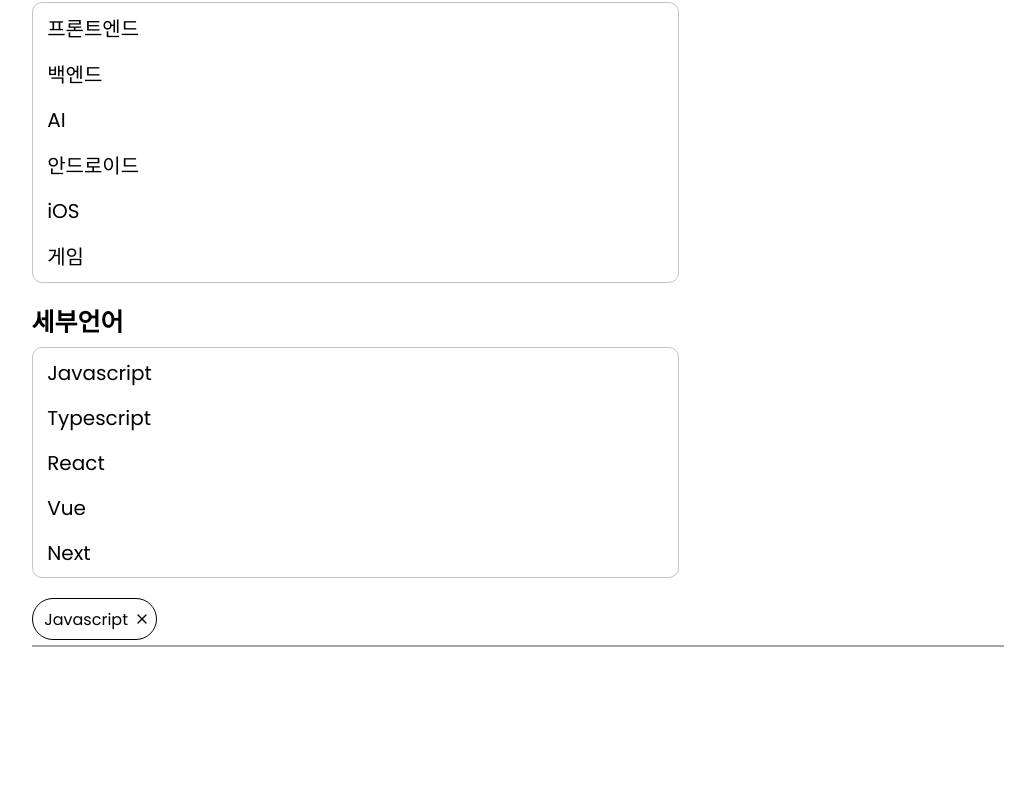
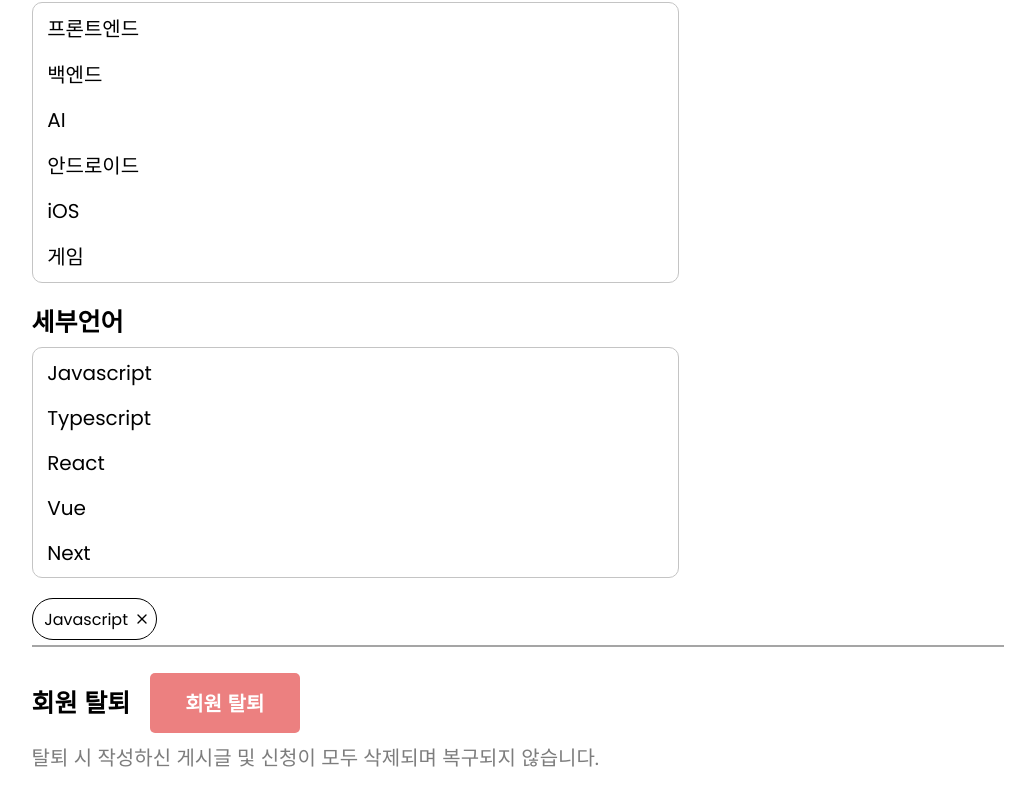
Before and after one commit to Frame-in-Puzzle/Puzzle-Front, a React (Create React App) app: page /profile in a window 1280 px wide. Shown: the part 1316-2121 px from the top of the page, without its empty margins (122-1157 px from the left). Before the commit the page ends 2014 px from the top, so only its background shows below. Built offline with nearby package versions, Linux system fonts and the light colour scheme; a web font is replaced by a local one.

Commit message:
Add : Profile Page 추가

```diff
--- a/src/Pages/Profilepage/Profilepage.tsx
+++ b/src/Pages/Profilepage/Profilepage.tsx
@@ -11,10 +11,17 @@ const Profilepage = () => {
   return (
     <div css={S.Positioner}>
       <Header />
-      <div css={S.ProfileContainer}>
-        <ProfileHeader />
-        <ProfileInfo />
-        <ProfileSelectBox />
+      <ProfileHeader />
+      <ProfileInfo />
+      <ProfileSelectBox />
+      <div css={S.BottomTextContainer}>
+        <div css={S.TextButtonWrapper}>
+          <label css={S.Text}>회원 탈퇴</label>
+          <button css={S.Button}>회원 탈퇴</button>
+        </div>
+        <p css={S.WarningMessage}>
+          탈퇴 시 작성하신 게시글 및 신청이 모두 삭제되며 복구되지 않습니다.
+        </p>
       </div>
     </div>
   );
--- a/src/Pages/Profilepage/Style.ts
+++ b/src/Pages/Profilepage/Style.ts
@@ -1,8 +1,38 @@
 import { css } from "@emotion/react";
+import { theme } from "../../Styles/theme";
 
 export const Positioner = css`
   width: 100%;
-  height: 100%;
+  height: 120%;
 `;
 
-export const ProfileContainer = css``;
+export const BottomTextContainer = css`
+  width: 100%;
+  padding: 4% 12%;
+  margin-top: -6%;
+`;
+
+export const TextButtonWrapper = css`
+  margin-bottom: 1%;
+`;
+
+export const WarningMessage = css`
+  color: #7d7d7d;
+  font-size: ${theme.fonts.h5};
+`;
+
+export const Text = css`
+  font-size: ${theme.fonts.h4};
+  font-weight: 600;
+`;
+
+export const Button = css`
+  ${theme.buttons.Medium};
+  background: #ec8080;
+  border-radius: 5px;
+  font-size: ${theme.fonts.h5};
+  font-weight: 600;
+  color: #ffffff;
+  text-align: center;
+  margin-left: 2%;
+`;
```
